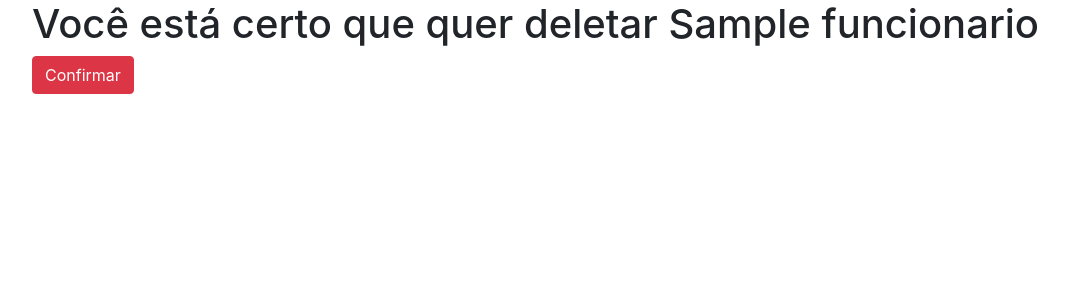
After one commit to Rafael-Jaber/gestao_rh, a Django app: page /funcionarios/deletar/1 in a window 1280 px wide. The commit adds this page. Shown: the top 300 px of the page, without its empty margins (53-1121 px from the left). Run offline with Django 3.2, Linux system fonts and the light colour scheme; tables that the repository leaves empty hold one stand-in row (values such as "Sample post"); some libraries are stand-ins or nearby versions.

Commit message:
Criado Delete_Funcionarios

```diff
--- /dev/null
+++ b/apps/funcionarios/templates/funcionarios/funcionario_confirm_delete.html
@@ -0,0 +1,12 @@
+{% extends 'base.html' %}
+
+{% block main %}
+
+	<form method="post">
+		{% csrf_token %}
+		<h1>Você está certo que quer deletar {{ object }}</h1>
+		{{ form }}
+		<button type="submit" class="btn btn-danger">Confirmar</button>
+	</form>
+
+{% endblock %}
--- a/apps/funcionarios/templates/funcionarios/funcionario_list.html
+++ b/apps/funcionarios/templates/funcionarios/funcionario_list.html
@@ -8,6 +8,9 @@
 		<a href="{% url 'update_funcionario' funcionario.id %}" >
 			{{ funcionario }}
 		</a>
+		<a href="{% url 'delete_funcionario' funcionario.id %}">
+			Deletar
+		</a>
 	{% endfor %}
 
 {% endblock %}
--- a/apps/funcionarios/urls.py
+++ b/apps/funcionarios/urls.py
@@ -1,7 +1,8 @@
 from django.urls import path, include
-from .views import FuncionariosList, FuncionarioEdit
+from .views import FuncionariosList, FuncionarioEdit, FuncionarioDelete
 
 urlpatterns = [
     path('', FuncionariosList.as_view(), name="list_funcionarios"),
     path('editar/<int:pk>', FuncionarioEdit.as_view(), name="update_funcionario"),
+    path('deletar/<int:pk>', FuncionarioDelete.as_view(), name="delete_funcionario"),
 ]
--- a/apps/funcionarios/views.py
+++ b/apps/funcionarios/views.py
@@ -1,6 +1,7 @@
 from django.shortcuts import render, HttpResponse
+from django.urls import reverse_lazy
 from django.views.generic.list import ListView
-from django.views.generic.edit import UpdateView
+from django.views.generic.edit import UpdateView, DeleteView
 from .models import Funcionario
 
 
@@ -16,3 +17,8 @@ class FuncionariosList(ListView):
 class FuncionarioEdit(UpdateView):
     model = Funcionario
     fields = ['nome', 'departamentos']
+
+
+class FuncionarioDelete(DeleteView):
+    model = Funcionario
+    success_url = reverse_lazy('list_funcionarios')
```
